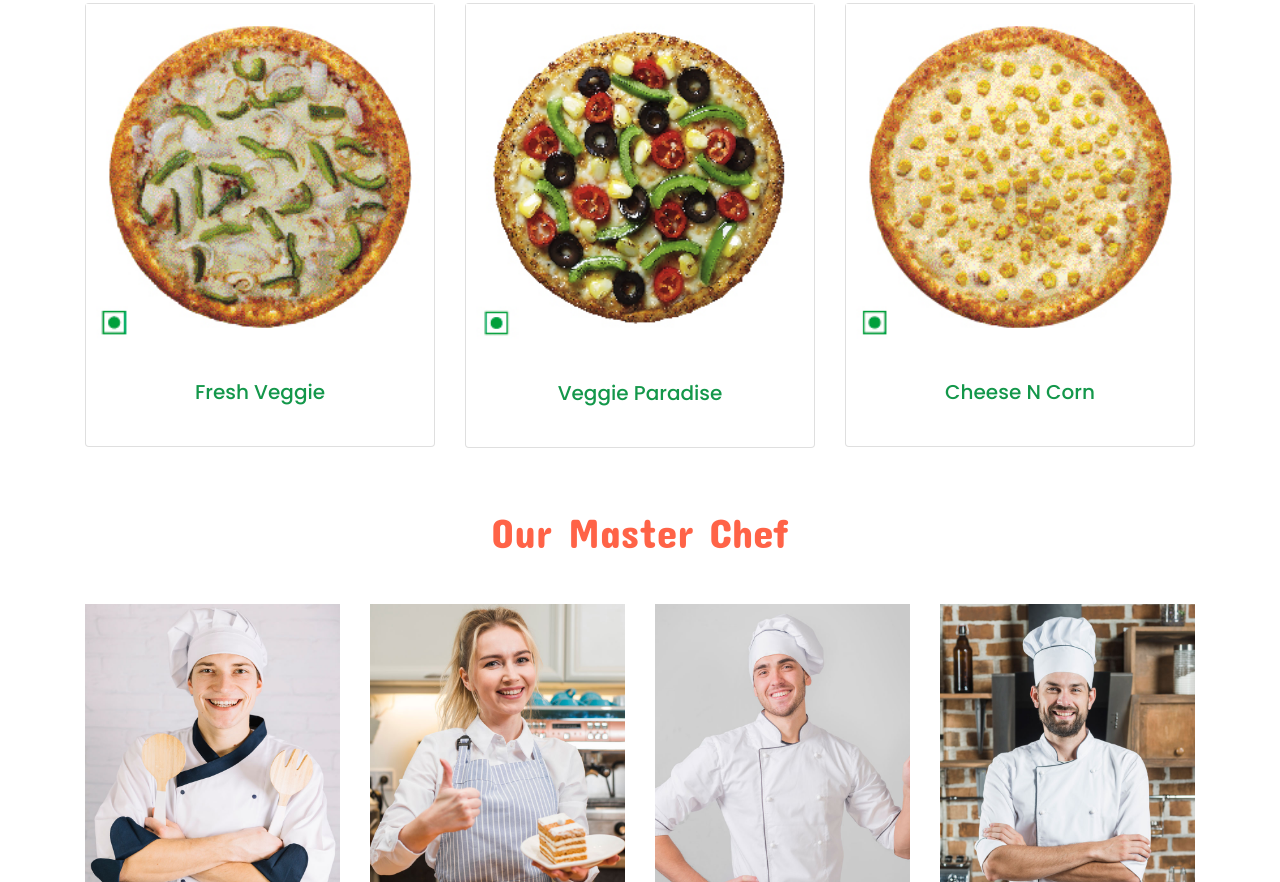
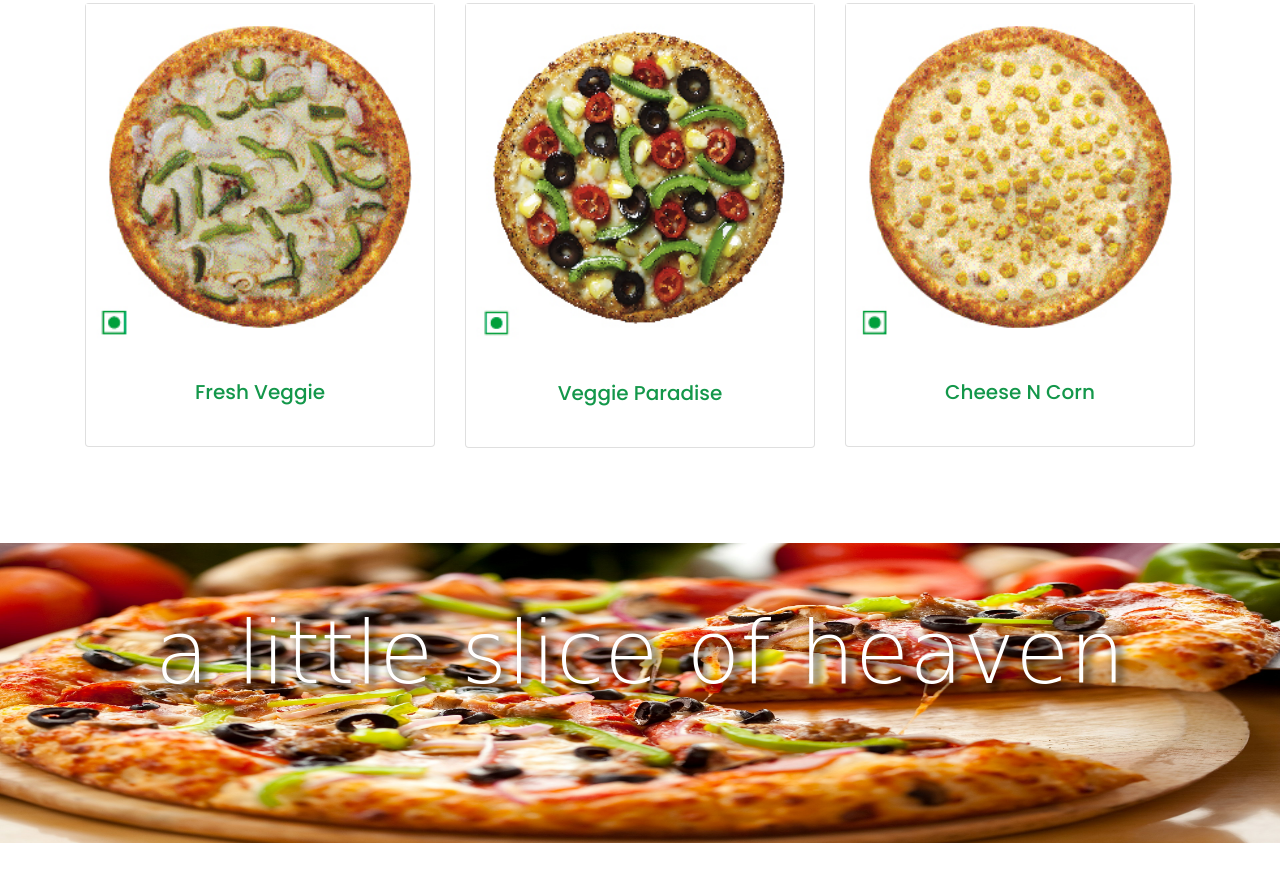
Before and after one commit to shekhutsav1962001/shekhutsav1962001.github.io, a plain HTML site: page LAB3/index.html in a window 1280 px wide. Shown: the part 1918-2800 px from the top of the page. Drawn offline with nearby package versions, Linux system fonts and the light colour scheme; a script that the page names is missing.

Commit message:
caption
captioon

```diff
--- a/LAB3/index.css
+++ b/LAB3/index.css
@@ -144,3 +144,30 @@ p{
 .tomato{
     color: tomato;
 }
+/* caption a liite slice of pizza */
+#s3{
+    width:100%;
+    height: 300px;
+    background-image:url(pic/72.jpg);
+    background-repeat: no-repeat;
+    background-size: 100% 100%;
+    position: relative;
+    font-family: 'Pacifico', cursive;
+    background-attachment: fixed;
+    margin-top: 0px;
+    /* opacity: 0.8; */
+    margin-bottom: 0px;
+    color:#ffffff;
+    font-weight: bolder;
+
+    text-shadow:5px 5px 10px black;
+    font-size: larger;
+}
+
+
+/* caption remove  */
+@media screen and (max-width: 992px) {
+    #s3{
+        display: none;
+    }
+  }
--- a/LAB3/index.html
+++ b/LAB3/index.html
@@ -143,6 +143,9 @@
             </div>
         </div>
     </div>
+    <section id="s3" style="margin-top: 75px;">
+        <h1 style="text-align: center; padding-top: 85px;" class="animated bounce infinite display-2">  a little slice of heaven</h1>
+    </section>
     <!-- cooks -->
 
     <section id="chef">
```
